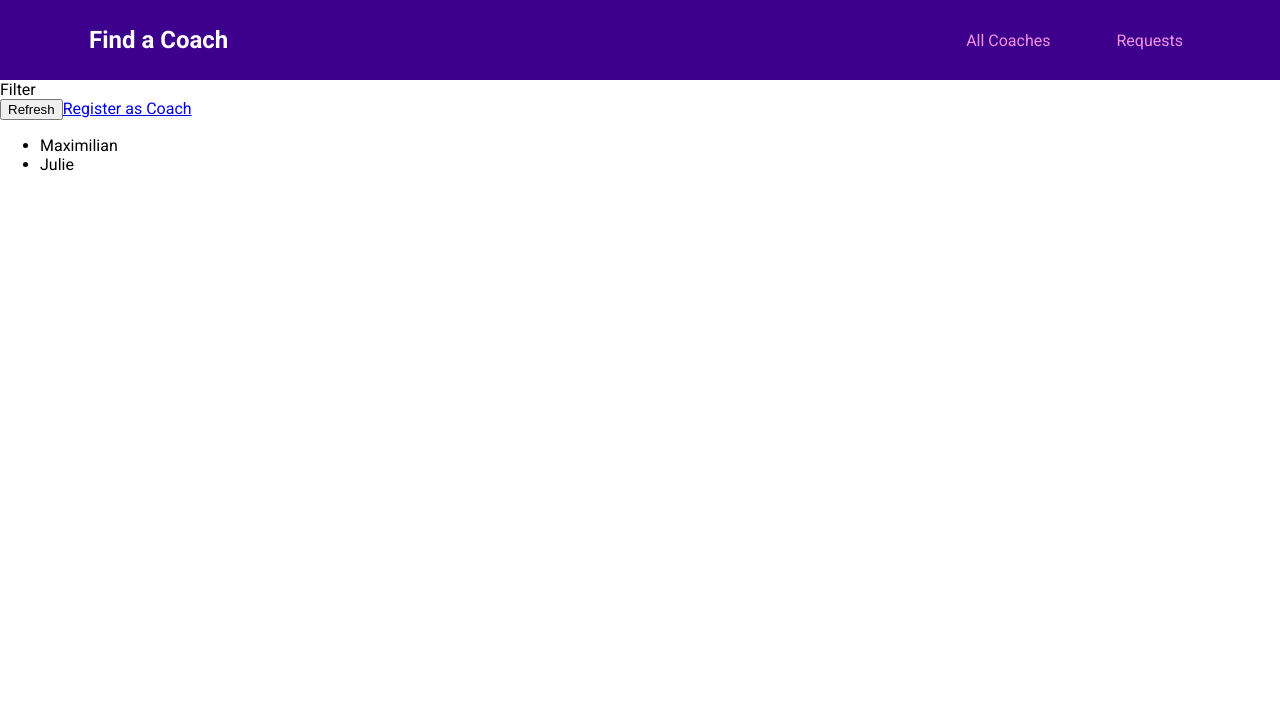
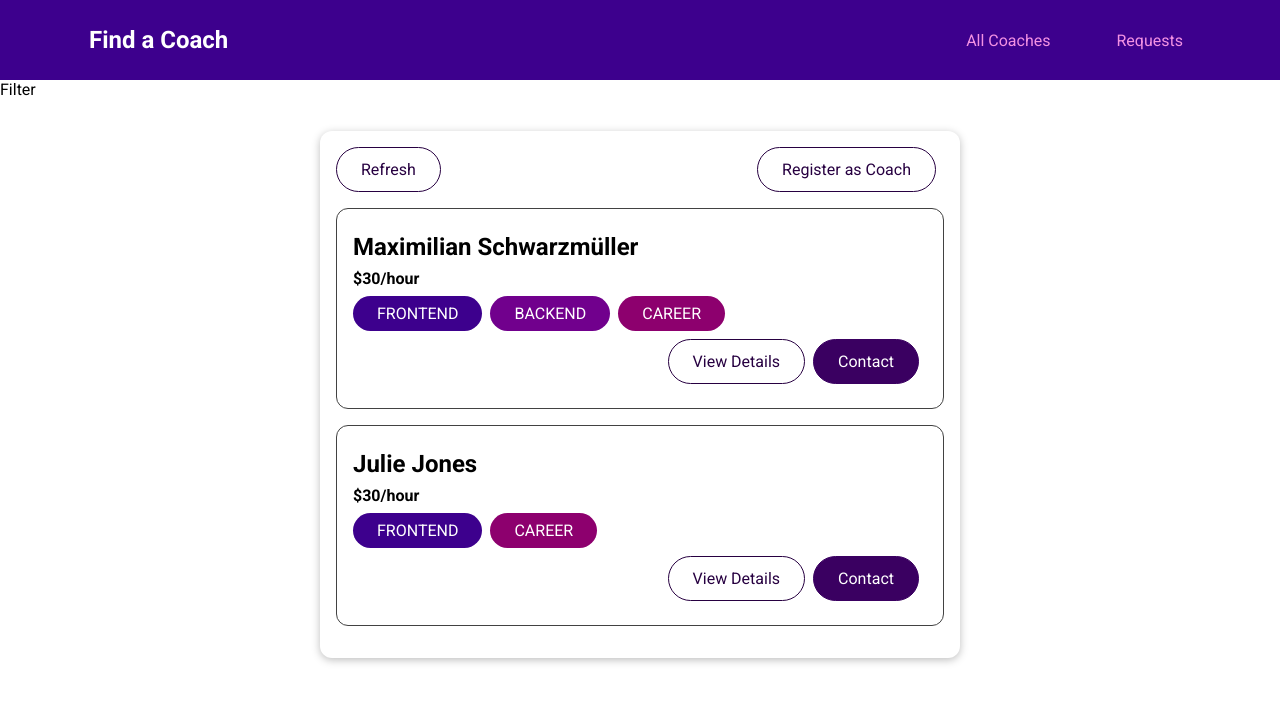
Before and after one commit to KhanishAlasgarov/CoachFinder_Vue, a Vue app: page /coaches in a window 1280 px wide. Shown: the top 702 px of the page. Built offline with nearby package versions, Linux system fonts and the light colour scheme.

Commit message:
feat: base-button, base-card and base-badge added to the project

```diff
--- /dev/null
+++ b/src/components/coaches/CoacheListItem.vue
@@ -0,0 +1,100 @@
+<template>
+  <li>
+    <h3>{{ fullName }}</h3>
+    <h4>${{ hourlyRate }}/hour</h4>
+    <div>
+      <base-badge
+        v-for="area of areas"
+        :key="area"
+        :type="area"
+        :title="area"
+      ></base-badge>
+    </div>
+    <div class="actions">
+      <base-button
+        mode="outline"
+        link
+        :to="{
+          name: 'coachDetail',
+          params: {
+            id: this.id,
+          },
+        }"
+        >View Details</base-button
+      >
+      <base-button
+        link
+        :to="{
+          name: 'contact',
+          params: {
+            id: this.id,
+          },
+        }"
+        >Contact</base-button
+      >
+    </div>
+  </li>
+</template>
+
+<script>
+export default {
+  computed: {
+    fullName() {
+      return `${this.firstName} ${this.lastName}`;
+    },
+  },
+  props: {
+    id: {
+      type: String,
+      required: true,
+    },
+    firstName: {
+      type: String,
+      required: true,
+    },
+    lastName: {
+      type: String,
+      required: true,
+    },
+    areas: {
+      type: Object,
+      required: true,
+    },
+    description: {
+      type: String,
+      required: true,
+    },
+    hourlyRate: {
+      type: Number,
+      required: true,
+    },
+  },
+};
+</script>
+
+<style scoped>
+li {
+  margin: 1rem 0;
+  border: 1px solid #424242;
+  border-radius: 12px;
+  padding: 1rem;
+}
+
+h3 {
+  font-size: 1.5rem;
+}
+
+h3,
+h4 {
+  margin: 0.5rem 0;
+}
+
+div {
+  margin: 0.5rem 0;
+}
+
+.actions {
+  display: flex;
+  justify-content: flex-end;
+}
+</style>
--- /dev/null
+++ b/src/components/ui/BaseBadge.vue
@@ -0,0 +1,40 @@
+<template>
+  <span class="badge" :class="type">{{ titleUpperCase }}</span>
+</template>
+
+<script>
+export default {
+  props: ['type', 'title'],
+  computed:{
+    titleUpperCase(){
+        return this.title.toUpperCase();
+    }
+  }
+};
+</script>
+<style scoped>
+.badge {
+  user-select: none;
+  background-color: #ccc;
+  color: #252525;
+  border-radius: 30px;
+  padding: 0.5rem 1.5rem;
+  display: inline-block;
+  margin-right: 0.5rem;
+}
+
+.frontend {
+  background-color: #3d008d;
+  color: white;
+}
+
+.backend {
+  background-color: #71008d;
+  color: white;
+}
+
+.career {
+  background-color: #8d006e;
+  color: white;
+}
+</style>
--- /dev/null
+++ b/src/components/ui/BaseButton.vue
@@ -0,0 +1,72 @@
+<template>
+  <button v-if="!link" :class="mode">
+    <slot></slot>
+  </button>
+  <router-link v-else :to="to" :class="mode">
+    <slot></slot>
+
+  </router-link>
+</template>
+
+<script>
+export default {
+  props: {
+    mode: {
+      type: String,
+      required: false,
+    },
+    link: {
+      type: Boolean,
+      required: false,
+      default: false,
+    },
+    to: {
+      type: Object,
+      required: false,
+    },
+  },
+};
+</script>
+
+<style scoped>
+button,
+a {
+  text-decoration: none;
+  padding: 0.75rem 1.5rem;
+  font: inherit;
+  background-color: #3a0061;
+  border: 1px solid #3a0061;
+  color: white;
+  cursor: pointer;
+  border-radius: 30px;
+  margin-right: 0.5rem;
+  display: inline-block;
+}
+
+a:hover,
+a:active,
+button:hover,
+button:active {
+  background-color: #270041;
+  border-color: #270041;
+}
+
+.flat {
+  background-color: transparent;
+  color: #3a0061;
+  border: none;
+}
+
+.outline {
+  background-color: transparent;
+  border-color: #270041;
+  color: #270041;
+}
+
+.flat:hover,
+.flat:active,
+.outline:hover,
+.outline:active {
+  background-color: #edd2ff;
+}
+</style>
--- /dev/null
+++ b/src/components/ui/BaseCard.vue
@@ -0,0 +1,15 @@
+<template>
+  <div class="card">
+    <slot></slot>
+  </div>
+</template>
+
+<style scoped>
+.card {
+  border-radius: 12px;
+  box-shadow: 0 2px 8px rgba(0, 0, 0, 0.26);
+  padding: 1rem;
+  margin: 2rem auto;
+  max-width: 40rem;
+}
+</style>
--- a/src/pages/coaches/CoachList.vue
+++ b/src/pages/coaches/CoachList.vue
@@ -1,29 +1,54 @@
 <template>
+  <section>Filter</section>
   <section>
-    Filter
-  </section>
-  <section>
+    <base-card>
       <div class="controls">
-  <button>Refresh</button>
-  <router-link to="/register">Register as Coach</router-link>
+        <base-button mode="outline">Refresh</base-button>
+        <base-button mode="outline" link :to="{name:'register'}">Register as Coach</base-button>
       </div>
       <ul v-if="hasCoaches">
-      <li v-for="coach of filteredCoaches" :key="coach.id">
-        {{ coach.firstName }}
-      </li>
+        <coache-list-item
+          v-for="coach of filteredCoaches"
+          :key="coach.id"
+          :id="coach.id"
+          :firstName="coach.firstName"
+          :lastName="coach.lastName"
+          :areas="coach.areas"
+          :description="coach.description"
+          :hourlyRate="coach.hourlyRate"
+        >
+        </coache-list-item>
       </ul>
       <h3 v-else>No coaches found.</h3>
+    </base-card>
   </section>
 </template>
 
 <script>
 import { mapGetters } from 'vuex';
-export default{
-  computed:{
-    ...mapGetters('coaches',['hasCoaches']),
-    filteredCoaches(){
-      return this.$store.getters['coaches/getCoaches']
-    }
+import CoacheListItem from '../../components/coaches/CoacheListItem.vue';
+export default {
+  components: {
+    CoacheListItem,
+  },
+  computed: {
+    ...mapGetters('coaches', ['hasCoaches']),
+    filteredCoaches() {
+      return this.$store.getters['coaches/getCoaches'];
+    },
+  },
+};
+</script>
+
+<style scoped>
+ul {
+  list-style: none;
+  margin: 0;
+  padding: 0;
 }
 
-}</script>
+.controls {
+  display: flex;
+  justify-content: space-between;
+}
+</style>
--- a/src/pages/requests/ContactCoach.vue
+++ b/src/pages/requests/ContactCoach.vue
@@ -1,10 +1,7 @@
 <template>
-    <div>
-
-    </div>
+  <div>contact</div>
 </template>
 
 <script>
-export default{
-
-}</script>
+export default {};
+</script>
--- a/src/router.js
+++ b/src/router.js
@@ -14,15 +14,17 @@ export default createRouter({
   routes: [
     {
       path: '/',
+
       redirect: '/coaches',
     },
-    { path: '/coaches', component: CoachList },
+    { path: '/coaches', name:'/coaches', component: CoachList },
     {
+      name:'coachDetail',
       path: '/coaches/:id',
       component: CoachDetail,
-      children: [{ path: 'contact', component: ContactCoach }],
+      children: [{ path: 'contact', name:'contact', component: ContactCoach }],
     },
-    { path: '/register', component: CoachRegistration },
+    { path: '/register',name:'register', component: CoachRegistration },
     { path: '/requests', component: RequestsRecived },
     { path: '/:notFound(.*)', component: NotFound },
   ],
```
Also changed, not shown: src/main.js (+8 -1 lines). Lines whose indentation alone changed are shown as unchanged.
